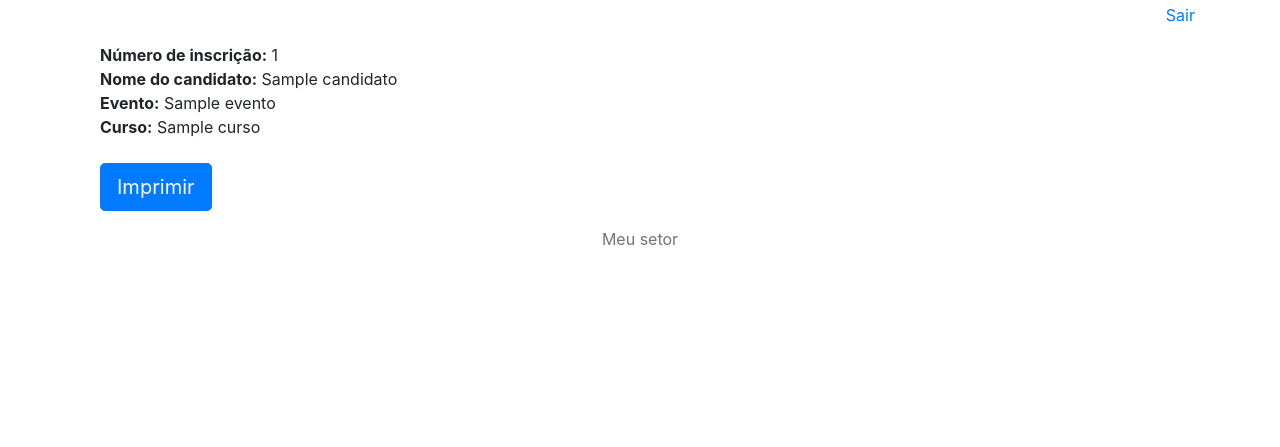
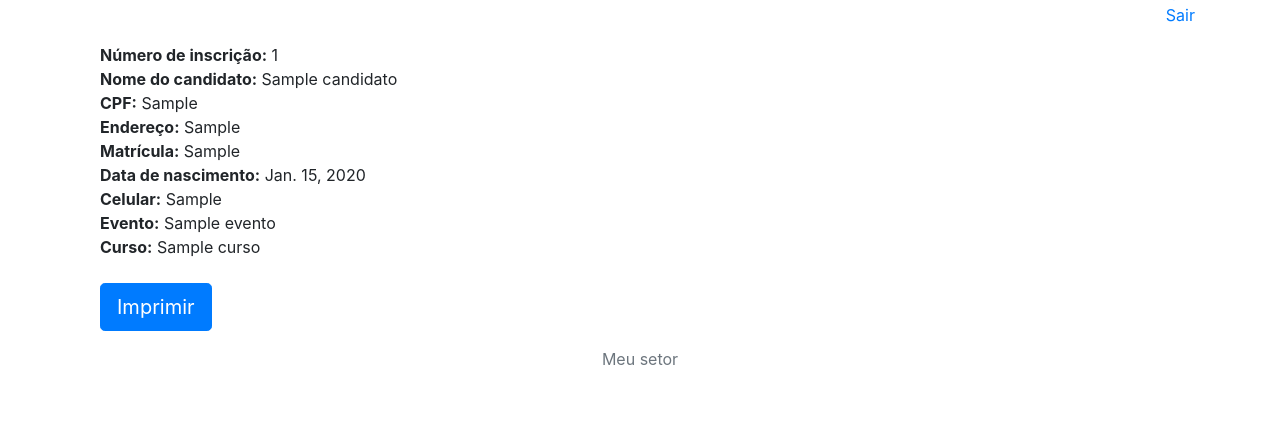
Before and after one commit to Rmc99/sich, a Django app: page /comprovante_inscricao/ in a window 1280 px wide. Shown: the part 353-800 px from the top of the page. Run offline with Django 3.2, Linux system fonts and the light colour scheme; a user stored in the database is signed in; tables that the repository leaves empty hold one stand-in row (values such as "Sample post"); some libraries are stand-ins or nearby versions.

Commit message:
Commit Changes

```diff
--- a/inscricao/templates/comprovante_inscricao.html
+++ b/inscricao/templates/comprovante_inscricao.html
@@ -4,13 +4,12 @@
 <form method="post">
     {% csrf_token %}
     <strong>Número de inscrição:</strong> {{i.id}}<br>
-<!--    <strong>Nome do candidato:</strong> {{c.nome}}<br>-->
-    <strong>Nome do candidato:</strong> {{i.candidato}}<br>
-<!--    <strong>CPF:</strong> {{c.cpf}}<br>
+    <strong>Nome do candidato:</strong> {{c.nome}}<br>
+    <strong>CPF:</strong> {{c.cpf}}<br>
     <strong>Endereço:</strong> {{c.endereco}}<br>
     <strong>Matrícula:</strong> {{c.matricula}}<br>
     <strong>Data de nascimento:</strong> {{c.dta_nascimento}}<br>
-    <strong>Celular:</strong> {{c.celular}}<br>-->
+    <strong>Celular:</strong> {{c.celular}}<br>
     <strong>Evento:</strong> {{i.evento}}<br>
     <strong>Curso:</strong> {{i.curso}}<br>
     <br>
--- a/inscricao/views.py
+++ b/inscricao/views.py
@@ -50,10 +50,10 @@ def visualizar_cadastro(request):
 
 @login_required
 def comprovante_inscricao(request):
+    c = Candidato.objects.get(usuario=request.user)
     i = Inscricao.objects.get(candidato_id=request.user.candidato)
-#    c = Candidato.objects.get(usuario=request.user)
-#    return render(request, 'comprovante_inscricao.html', {'i': i, 'c': c})
-    return render(request, 'comprovante_inscricao.html', {'i': i})
+    return render(request, 'comprovante_inscricao.html', {'i': i, 'c': c})
+#    return render(request, 'comprovante_inscricao.html', {'i': i})
 
 @login_required
 def nova_inscricao(request):
```
